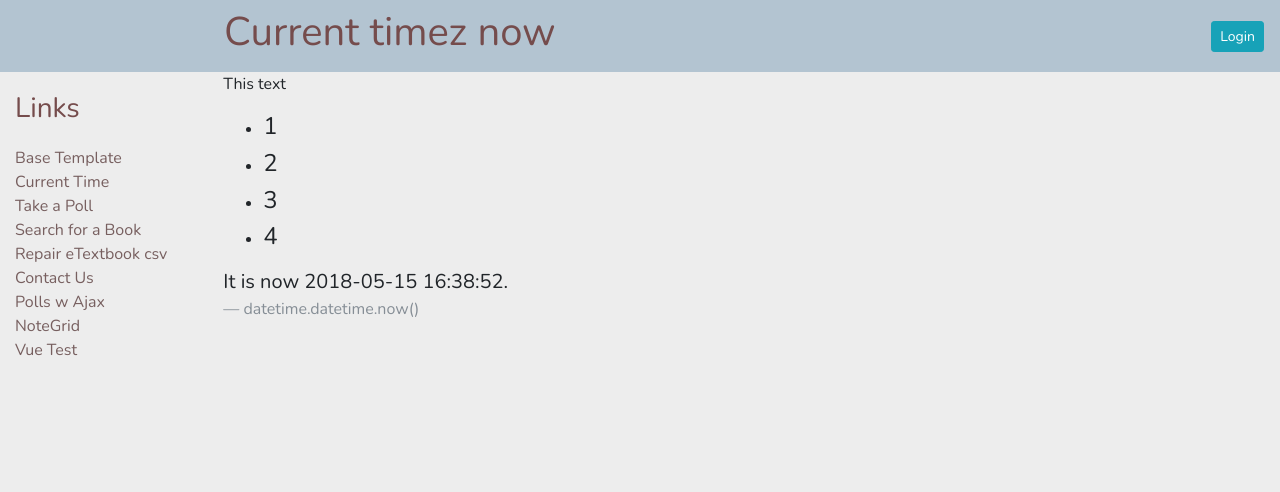
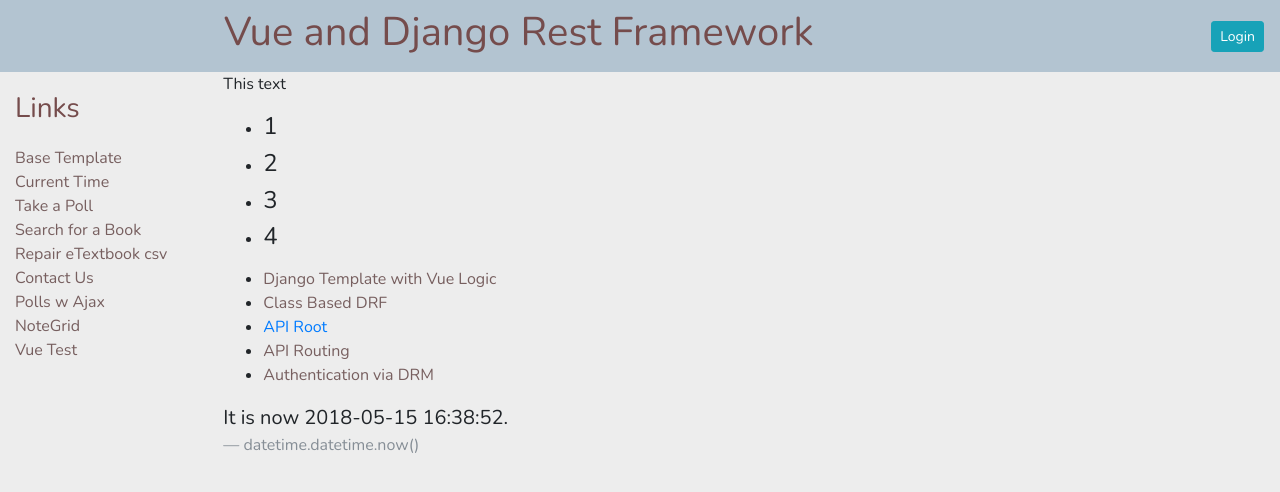
Before and after one commit to GarrettArm/TheDjangoBook, a Django app: page /vue_test/ in a window 1280 px wide. Shown: the top 492 px of the page. Run offline with Django 3.2, Linux system fonts and the light colour scheme; data that the repository does not hold is empty; some libraries are stand-ins or nearby versions.

Commit message:
links from template into db through REST

```diff
--- a/mysite_project/site_core/urls.py
+++ b/mysite_project/site_core/urls.py
@@ -18,7 +18,7 @@ urlpatterns = [
     path('ajax_polls/', include('ajax_polls.urls'), name='ajax_polls'),
     path('notegrid/', include('notegrid.urls'), name='notegrid'),
     path('vue_test/', include('vue_test.urls'), name='vue_test'),
-    path('api-auth/', include('rest_framework.urls')),
+    path('api-auth/', include('rest_framework.urls'), name='api_auth'),
     path('', views.FrontView.as_view(), name='frontpage'),
 ]
 
--- a/mysite_project/templates/vue_test/vue_test.html
+++ b/mysite_project/templates/vue_test/vue_test.html
@@ -1,9 +1,9 @@
 {% extends "base.html" %}
 {% load static %}
 
-{% block title %}Current timez{% endblock title %}
+{% block title %}Vue DRF{% endblock title %}
 
-{% block header %}Current timez now{% endblock header %}
+{% block header %}Vue and Django Rest Framework{% endblock header %}
 
 {% block loadjs %}
   {{ block.super }}
@@ -18,6 +18,23 @@
         <li v-for="count in {{ counters }}">
             <h4>[[ count ]]</h4>
         </li>
+    </ul>
+    <ul>
+        <li><a href="{% url 'vue_test:index' %}" class="sidebar-item">Django Template with Vue Logic</a></li>
+        <li><a href="{% url 'vue_test:class_based_drf' %}" class="sidebar-item">Class Based DRF</a></li>
+        <ul>
+        {% for item_pk in db_pk %}
+        <li><a href="{% url 'vue_test:class_detail' item_pk %}" class="sidebar-item">Class Based Detail View DRF Item {{ item_pk }}</a></li>
+        {% endfor item_pk %}
+        </ul>
+        <li><a href="{% url 'vue_test:api-root' %}" class="side_bar_item">API Root</a></li>
+        <li><a href="{% url 'vue_test:fueleffeciency-list' %}" class="sidebar-item">API Routing</a></li>
+        <ul>
+        {% for item_pk in db_pk %}
+        <li><a href="{% url 'vue_test:fueleffeciency-detail' item_pk %}" class="sidebar-item">API Router Detail View DRF Item {{ item_pk }}</a></li>
+        {% endfor item_pk %}
+        </ul>
+        <li><a href="../api-auth/login/" class="sidebar-item">Authentication via DRM</a></li>
     </ul>
 </div>
 <script>
--- a/mysite_project/vue_test/views.py
+++ b/mysite_project/vue_test/views.py
@@ -4,7 +4,7 @@ from django.views.generic import TemplateView
 from rest_framework import viewsets, generics
 from .models import FuelEffeciency
 from .serializers import FuelEffeciencySerializer
-from .serializers import UserSerializer
+# from .serializers import UserSerializer
 from django.contrib.auth.models import User
 from rest_framework import permissions
 from rest_framework.response import Response
@@ -31,13 +31,13 @@ class ClassBasedDetailView(generics.RetrieveUpdateDestroyAPIView):
     serializer_class = FuelEffeciencySerializer
 
 
-class UserList(generics.ListAPIView):
-    queryset = User.objects.all()
-    serializer_class = UserSerializer
+# class UserList(generics.ListAPIView):
+#     queryset = User.objects.all()
+#     serializer_class = UserSerializer
 
-class UserDetail(generics.RetrieveAPIView):
-    queryset = User.objects.all()
-    serializer_class = UserSerializer
+# class UserDetail(generics.RetrieveAPIView):
+#     queryset = User.objects.all()
+#     serializer_class = UserSerializer
 
 
 class TestView(TemplateView):
@@ -49,4 +49,7 @@ class TestView(TemplateView):
         context['current_datestuff'] = current_time
         counters = [1, 2, 3, 4]
         context['counters'] = counters
+        db_pks = [i.id for i in FuelEffeciency.objects.all()]
+        print(db_pks)
+        context['db_pk'] = db_pks
         return context
```
Also changed, not shown: mysite_project/vue_test/serializers.py (+5 -5 lines), 1 other file.
